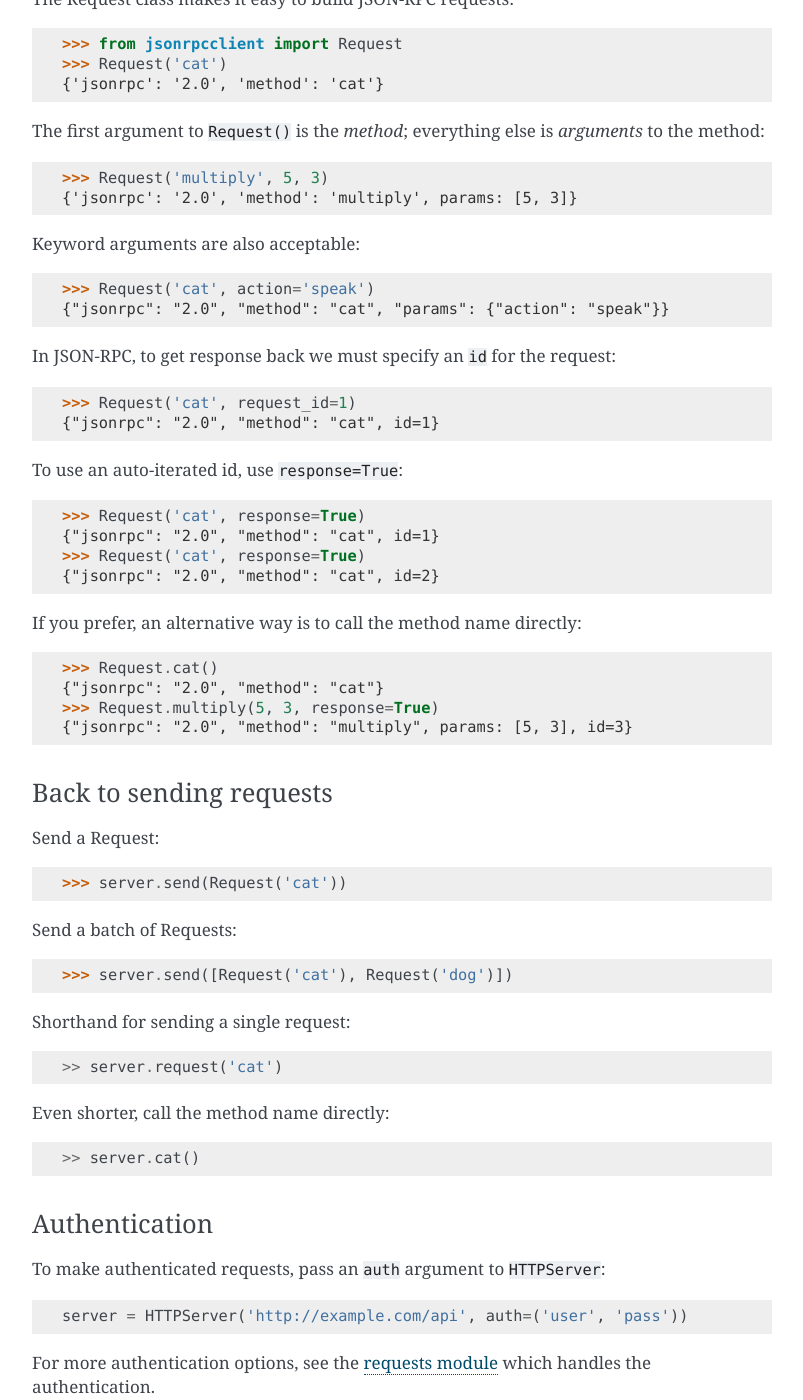
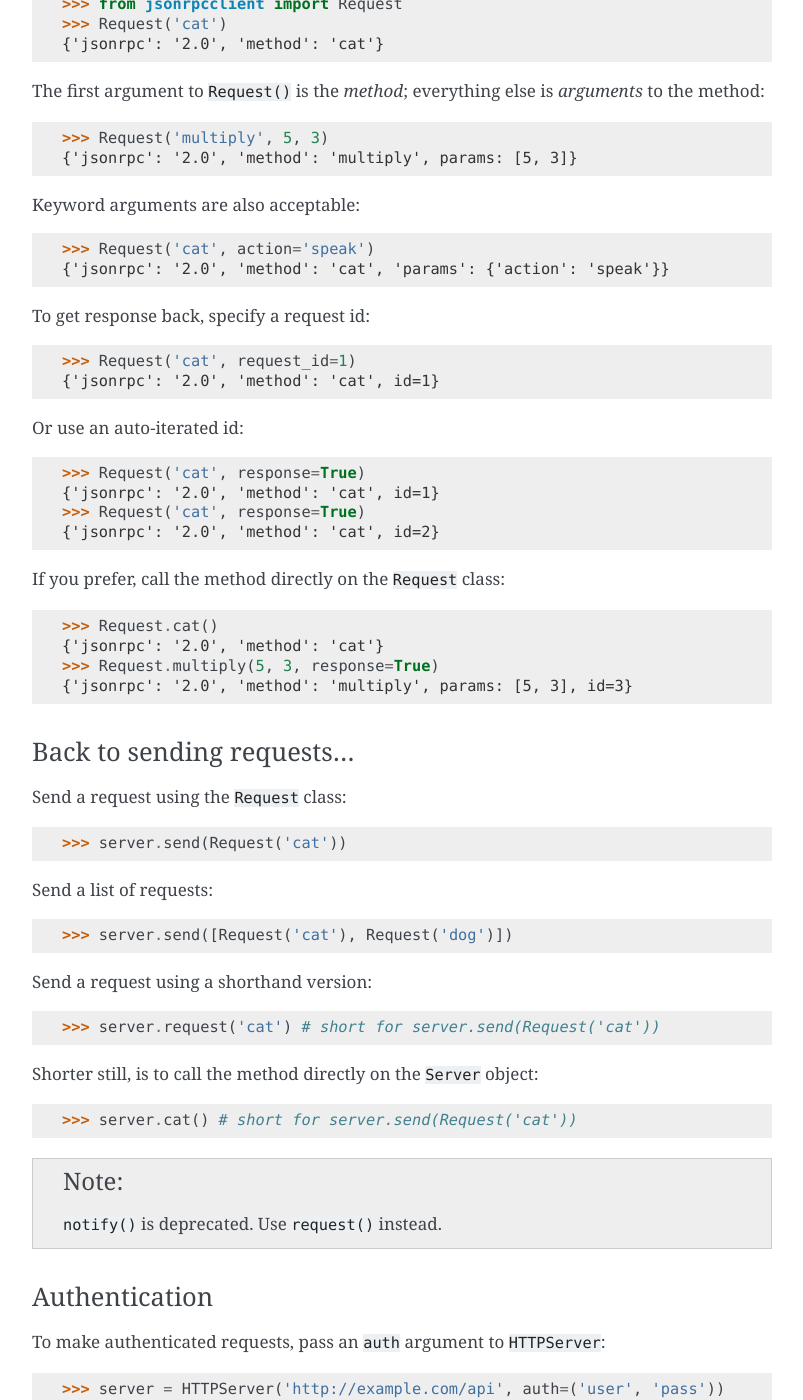
Before and after one commit to explodinglabs/jsonrpcclient, a Sphinx documentation site: the page built from doc/http.rst, in a window 1280 px wide and 1400 px high, scrolled down 750 px. Shown: the whole window, without its empty margins (238-1041 px from the left). Built offline with Sphinx 7.4.7, drawn with Linux system fonts in a browser that asks for light colours; some of the changed text lies outside the part shown.

Commit message:
Send batch requests
Closes #1

```diff
--- a/doc/_includes/requests.rst
+++ b/doc/_includes/requests.rst
@@ -2,16 +2,14 @@
 
     >>> server.send({'jsonrpc': '2.0', 'method': 'cat'})
 
-Send a batch of requests in one go::
+Send a list of requests (if the server supports batch calls)::
 
-    >>> server.send([
-            {'jsonrpc': '2.0', 'method': 'cat'},
-            {'jsonrpc': '2.0', 'method': 'dog'}])
+    >>> server.send([{'jsonrpc': '2.0', 'method': 'cat'}, {'jsonrpc': '2.0', 'method': 'dog'}])
 
 The Request class
 -----------------
 
-The Request class makes it easy to build JSON-RPC requests::
+The Request class makes it easier to make JSON-RPC requests::
 
     >>> from jsonrpcclient import Request
     >>> Request('cat')
@@ -26,42 +24,44 @@
 Keyword arguments are also acceptable::
 
     >>> Request('cat', action='speak')
-    {"jsonrpc": "2.0", "method": "cat", "params": {"action": "speak"}}
+    {'jsonrpc': '2.0', 'method': 'cat', 'params': {'action': 'speak'}}
 
-In JSON-RPC, to get response back we must specify an ``id`` for the request::
+To get response back, specify a request id::
 
     >>> Request('cat', request_id=1)
-    {"jsonrpc": "2.0", "method": "cat", id=1}
+    {'jsonrpc': '2.0', 'method': 'cat', id=1}
 
-To use an auto-iterated id, use ``response=True``::
+Or use an auto-iterated id::
 
     >>> Request('cat', response=True)
-    {"jsonrpc": "2.0", "method": "cat", id=1}
+    {'jsonrpc': '2.0', 'method': 'cat', id=1}
     >>> Request('cat', response=True)
-    {"jsonrpc": "2.0", "method": "cat", id=2}
+    {'jsonrpc': '2.0', 'method': 'cat', id=2}
 
-If you prefer, an alternative way is to call the method name directly::
+If you prefer, call the method directly on the ``Request`` class::
 
     >>> Request.cat()
-    {"jsonrpc": "2.0", "method": "cat"}
+    {'jsonrpc': '2.0', 'method': 'cat'}
     >>> Request.multiply(5, 3, response=True)
-    {"jsonrpc": "2.0", "method": "multiply", params: [5, 3], id=3}
+    {'jsonrpc': '2.0', 'method': 'multiply', params: [5, 3], id=3}
 
-Back to sending requests
-------------------------
+Back to sending requests...
+---------------------------
 
-Send a Request::
+Send a request using the ``Request`` class::
 
     >>> server.send(Request('cat'))
 
-Send a batch of Requests::
+Send a list of requests::
 
     >>> server.send([Request('cat'), Request('dog')])
 
-Shorthand for sending a single request::
+Send a request using a shorthand version::
 
-    >> server.request('cat')
+    >>> server.request('cat') # short for server.send(Request('cat'))
 
-Even shorter, call the method name directly::
+Shorter still, is to call the method directly on the ``Server`` object::
 
-    >> server.cat()
+    >>> server.cat() # short for server.send(Request('cat'))
+
+.. note:: ``notify()`` is deprecated. Use ``request()`` instead.
--- a/doc/http.rst
+++ b/doc/http.rst
@@ -15,8 +15,8 @@
 
 Set the server details::
 
-    from jsonrpcclient.http_server import HTTPServer
-    server = HTTPServer('http://example.com/api')
+    >>> from jsonrpcclient.http_server import HTTPServer
+    >>> server = HTTPServer('http://example.com/api')
 
 .. include:: _includes/requests.rst
 
@@ -25,7 +25,7 @@
 
 To make authenticated requests, pass an ``auth`` argument to ``HTTPServer``::
 
-    server = HTTPServer('http://example.com/api', auth=('user', 'pass'))
+    >>> server = HTTPServer('http://example.com/api', auth=('user', 'pass'))
 
 For more authentication options, see the `requests module
 <http://docs.python-requests.org/en/latest/user/authentication/>`_ which
@@ -36,7 +36,7 @@
 
 To customize the HTTP headers, pass a ``headers`` argument to ``HTTPServer``::
 
-    server = HTTPServer('http://example.com/api', headers={'Content-Type': 'application/json-rpc'})
+    >>> server = HTTPServer('http://example.com/api', headers={'Content-Type': 'application/json-rpc'})
 
 If no headers are given, the following headers are used::
 
@@ -57,7 +57,7 @@
 `requests.exceptions.RequestException <http://docs.python-requests.org/en/latest/user/quickstart/#errors-and-exceptions>`_::
 
     try:
-        server.notify('go')
+        server.request('go')
     except requests.exceptions.RequestException as e:
         print(str(e))
 
--- a/doc/zeromq.rst
+++ b/doc/zeromq.rst
@@ -27,7 +27,7 @@
 <https://zeromq.github.io/pyzmq/pyversions.html#exceptions>`_::
 
     try:
-        server.notify('go')
+        server.request('go')
     except zmq.ZMQError as e:
         print(str(e))
 
```
Also changed, not shown: 8 other files.
